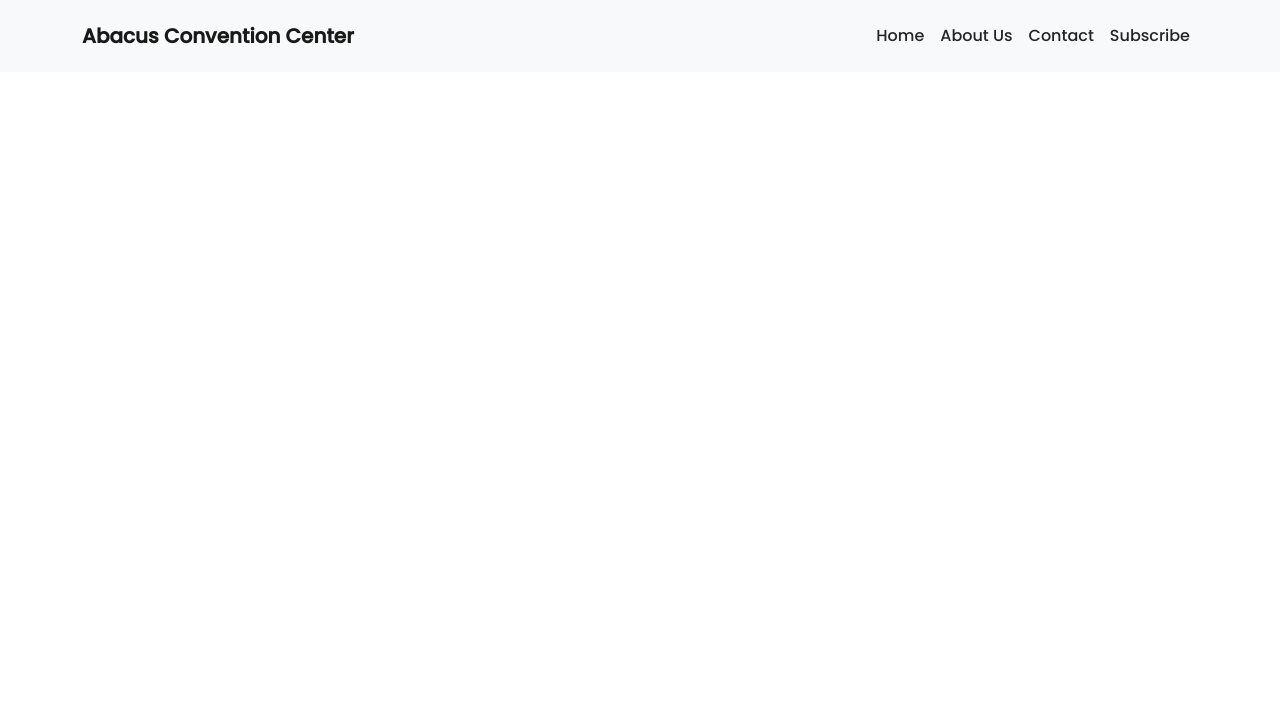
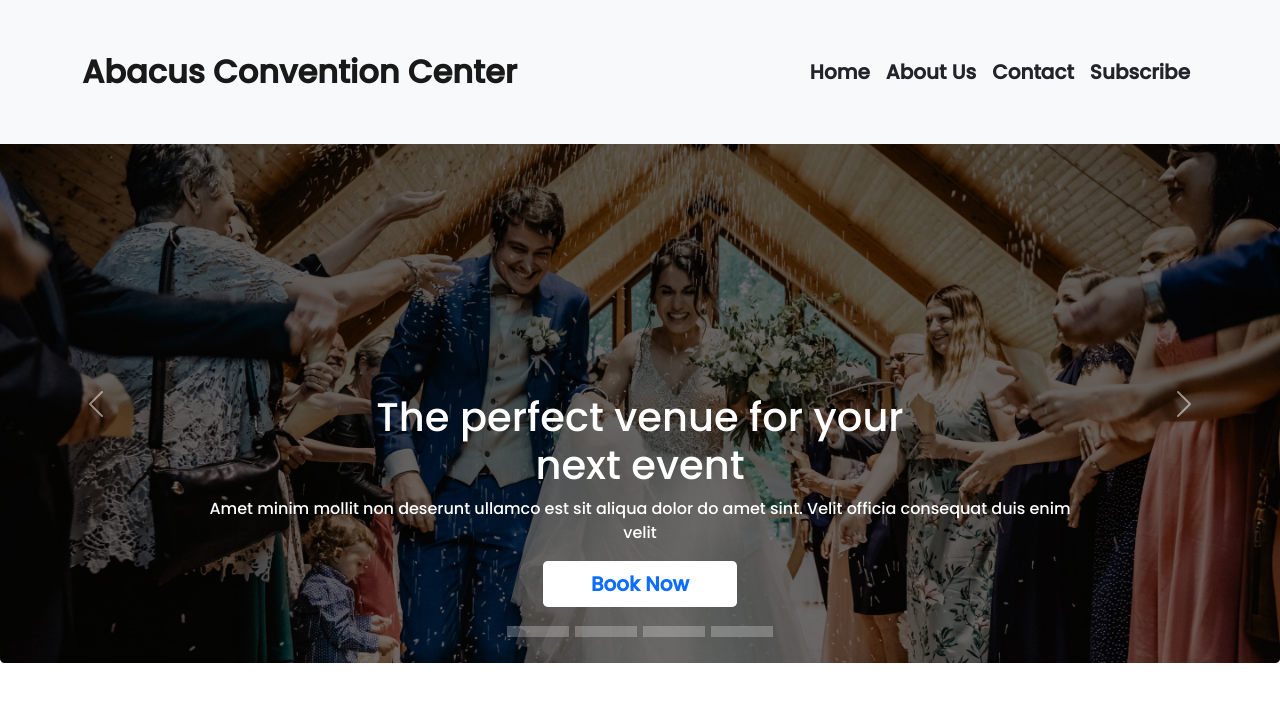
Before and after one commit to ShahariarRahman/Apex-Convention-Center, a plain HTML site: page index.html in a window 1280 px wide. Drawn offline with Linux system fonts and the light colour scheme.

Commit message:
carousel  Done

```diff
--- a/index.html
+++ b/index.html
@@ -16,10 +16,10 @@
     <!-- Header Starting -->
     <header>
         <!-- Nav Start -->
-        <nav class="navbar navbar-expand-lg navbar-light bg-light py-3">
+        <nav class="navbar navbar-expand-lg navbar-light bg-light py-5">
             <div class="container d-flex justify-content-between">
                 <div>
-                    <a class="navbar-brand fw-bolder" href="#">Abacus Convention Center</a>
+                    <a class="navbar-brand fw-bolder fs-2" href="#">Abacus Convention Center</a>
                 </div>
                 <div>
                     <button class="navbar-toggler" type="button" data-bs-toggle="collapse"
@@ -27,7 +27,7 @@
                         aria-expanded="false" aria-label="Toggle navigation">
                         <span class="navbar-toggler-icon"></span>
                     </button>
-                    <div class="collapse navbar-collapse" id="navbarSupportedContent">
+                    <div class="collapse navbar-collapse fs-5 fw-bold" id="navbarSupportedContent">
                         <ul class="navbar-nav me-auto mb-2 mb-lg-0">
                             <li class="nav-item">
                                 <a class="nav-link text-dark" href="#">Home</a>
@@ -48,7 +48,94 @@
         </nav>
         <!-- Carousel/images slides -->
         <section>
-
+            <div id="carouselExampleCaptions" class="carousel slide" data-bs-ride="carousel">
+                <div class="carousel-indicators">
+                    <button type="button" data-bs-target="#carouselExampleCaptions" data-bs-slide-to="0"
+                        class="active px-3 py-1 opacity-25" aria-current="true" aria-label="Slide 1"></button>
+                    <button type="button" data-bs-target="#carouselExampleCaptions" data-bs-slide-to="1"
+                        class="active px-3 py-1 opacity-25" aria-label="Slide 2"></button>
+                    <button type="button" data-bs-target="#carouselExampleCaptions" data-bs-slide-to="2"
+                        class="active px-3 py-1 opacity-25" aria-label="Slide 3"></button>
+                    <button type="button" data-bs-target="#carouselExampleCaptions" data-bs-slide-to="3"
+                        class="active px-3 py-1 opacity-25" aria-label="Slide 4"></button>
+                </div>
+                <div class="carousel-inner">
+                    <!-- banner-1 -->
+                    <div class="carousel-item active">
+                        <img src="images/banner-1.jpg" class="d-block w-100" alt="...">
+                        <div class="carousel-caption d-none d-md-block">
+                            <h1 class="fs-1">The perfect venue for your
+                                <br> next event
+                            </h1>
+                            <p>Amet minim mollit non deserunt ullamco est sit aliqua dolor do amet sint. Velit officia
+                                consequat duis enim velit</p>
+                            <div class="mx-auto my-3">
+                                <button type="button"
+                                    class="btn btn-lg btn-primary bg-white text-primary fw-bold px-5 border-0">Book
+                                    Now</button>
+                            </div>
+                        </div>
+                    </div>
+                    <!-- banner-2 -->
+                    <!-- <div class="carousel-item">
+                        <img src="images/banner-2.jpg" class="d-block w-100" alt="...">
+                        <div class="carousel-caption d-none d-md-block">
+                            <h1 class="fs-1">The perfect venue for your
+                                <br> next event
+                            </h1>
+                            <p>Amet minim mollit non deserunt ullamco est sit aliqua dolor do amet sint. Velit officia
+                                consequat duis enim velit</p>
+                            <div class="mx-auto my-3">
+                                <button type="button"
+                                    class="btn btn-lg btn-primary bg-white text-primary fw-bold px-5 border-0">Book
+                                    Now</button>
+                            </div>
+                        </div>
+                    </div> -->
+                    <!-- banner-3 -->
+                    <!-- <div class="carousel-item">
+                        <img src="images/banner-3.jpg" class="d-block w-100" alt="...">
+                        <div class="carousel-caption d-none d-md-block">
+                            <h1 class="fs-1">The perfect venue for your
+                                <br> next event
+                            </h1>
+                            <p>Amet minim mollit non deserunt ullamco est sit aliqua dolor do amet sint. Velit officia
+                                consequat duis enim velit</p>
+                            <div class="mx-auto my-3">
+                                <button type="button"
+                                    class="btn btn-lg btn-primary bg-white text-primary fw-bold px-5 border-0">Book
+                                    Now</button>
+                            </div>
+                        </div>
+                    </div> -->
+                    <!-- banner-4 -->
+                    <!-- <div class="carousel-item">
+                        <img src="images/banner-4.jpg" class="d-block w-100" alt="...">
+                        <div class="carousel-caption d-none d-md-block">
+                            <h1 class="fs-1">The perfect venue for your
+                                <br> next event
+                            </h1>
+                            <p>Amet minim mollit non deserunt ullamco est sit aliqua dolor do amet sint. Velit officia
+                                consequat duis enim velit</p>
+                            <div class="mx-auto my-3">
+                                <button type="button"
+                                    class="btn btn-lg btn-primary bg-white text-primary fw-bold px-5 border-0">Book
+                                    Now</button>
+                            </div>
+                        </div>
+                    </div> -->
+                </div>
+                <button class="carousel-control-prev" type="button" data-bs-target="#carouselExampleCaptions"
+                    data-bs-slide="prev">
+                    <span class="carousel-control-prev-icon" aria-hidden="true"></span>
+                    <span class="visually-hidden">Previous</span>
+                </button>
+                <button class="carousel-control-next" type="button" data-bs-target="#carouselExampleCaptions"
+                    data-bs-slide="next">
+                    <span class="carousel-control-next-icon" aria-hidden="true"></span>
+                    <span class="visually-hidden">Next</span>
+                </button>
+            </div>
         </section>
     </header>
     <main>
```
Also changed, not shown: images/banner-1.jpg (added), images/banner-2.jpg (added), images/banner-3.jpg (added), images/banner-4.jpg (added), images/banner.png (deleted).
